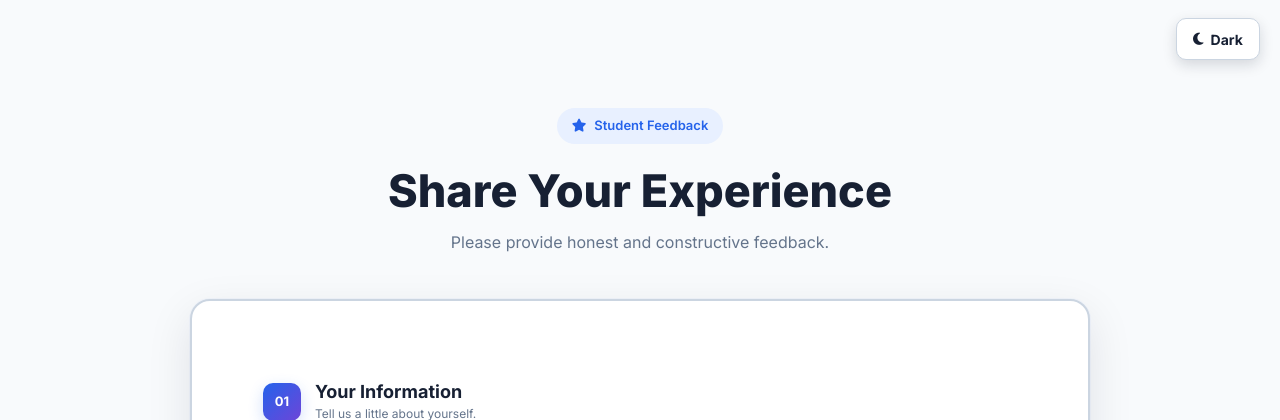
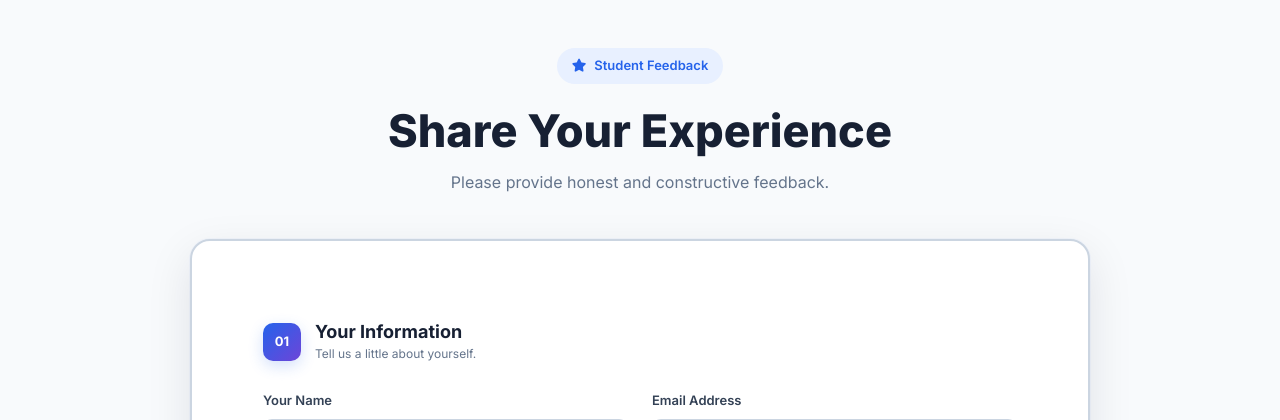
Before and after one commit to DeepShreyaskar1904/final_frp, a Django app: page /review/ in a window 1280 px wide. Shown: the top 420 px of the page. Run offline with Django 5.2, Linux system fonts and the light colour scheme; some libraries are stand-ins or nearby versions.

Commit message:
Remove theme toggle from review form
Removed theme toggle button from the review form.

```diff
--- a/frp-main/templates/review_form.html
+++ b/frp-main/templates/review_form.html
@@ -6,24 +6,6 @@ Give Feedback | Faculty Review Portal
 
 {% block content %}
 
-<div class="home-topbar-actions">
-
-    <div class="home-theme-toggle">
-
-        <button
-            type="button"
-            id="homeThemeToggle"
-            class="home-theme-btn"
-            aria-label="Toggle dark and light mode"
-            title="Toggle theme"
-        >
-            <i id="homeThemeIcon" class="fa-solid fa-moon"></i>
-            <span id="homeThemeText">Dark</span>
-        </button>
-
-    </div>
-
-</div>
 
 <div class="review-page">
 
```
